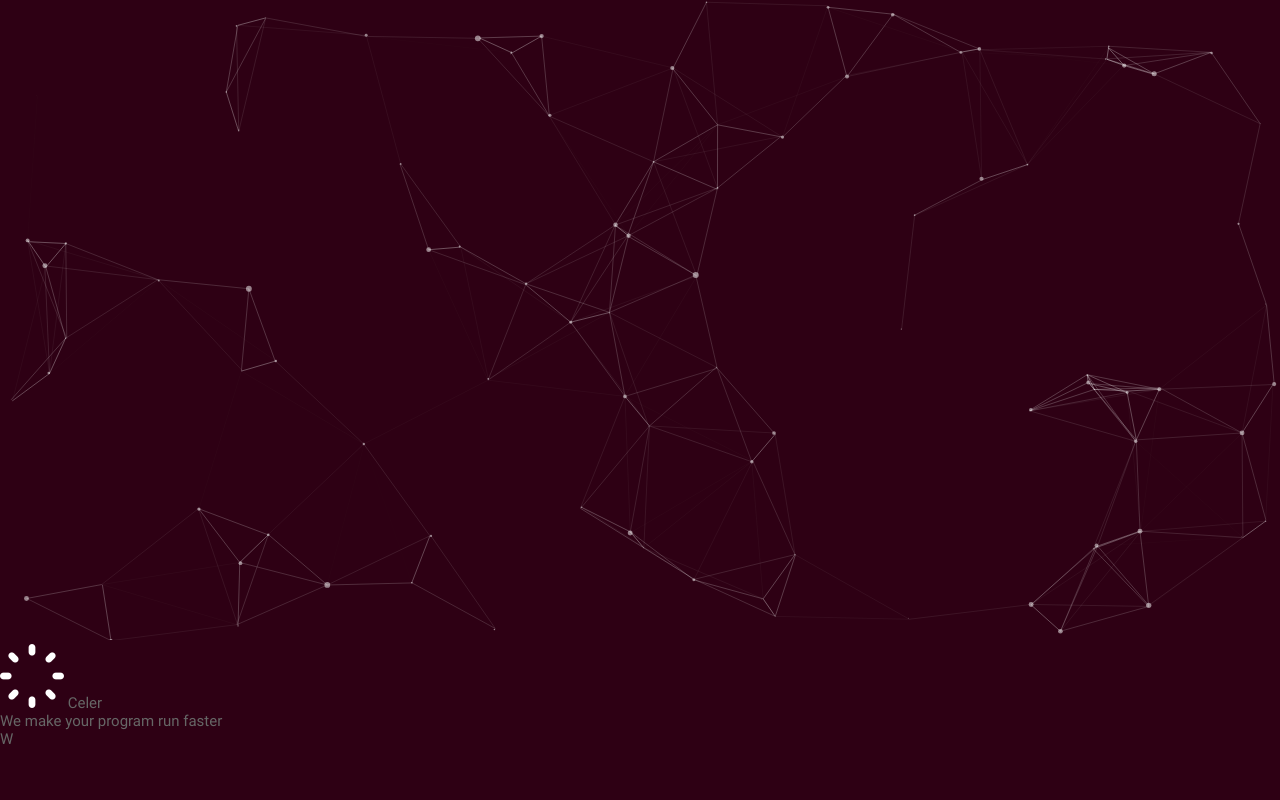
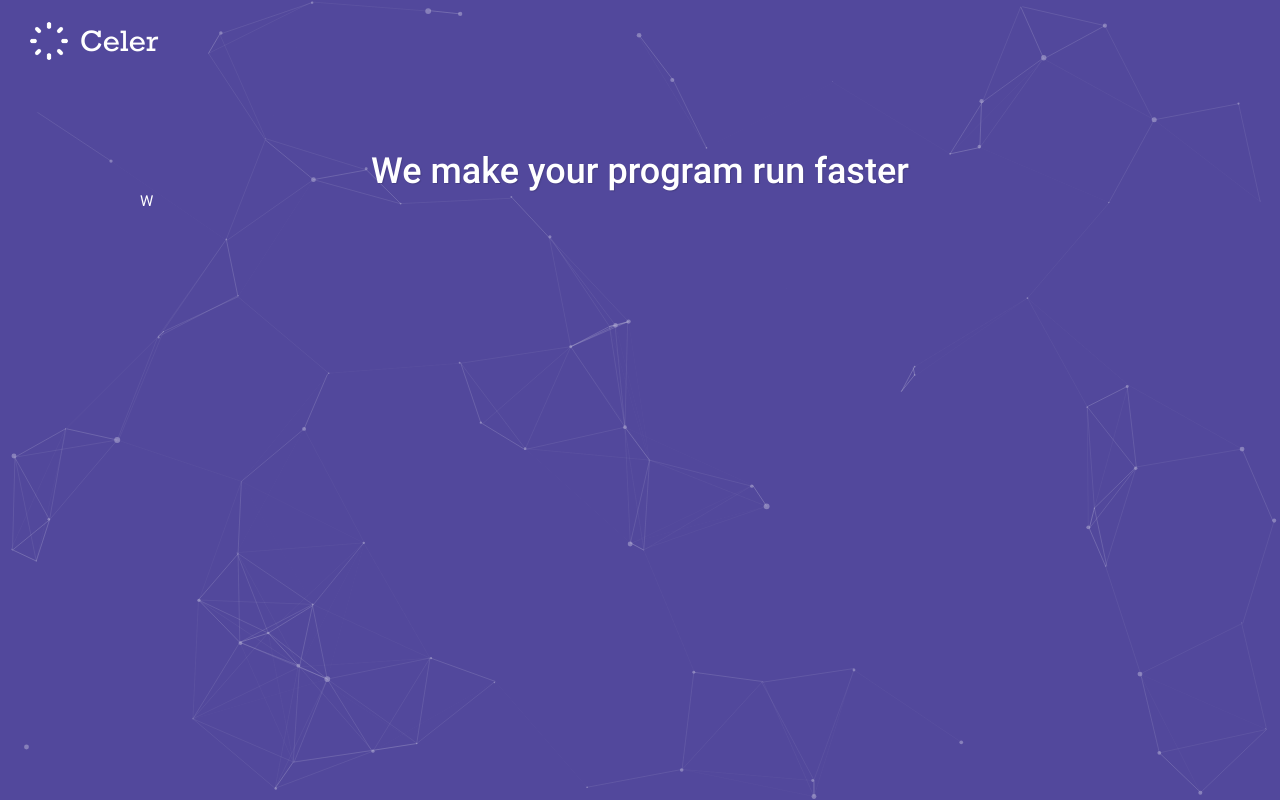
Before and after one commit to ramantehlan/Celer, a PHP site: page / in a window 1280 px wide. Run offline with PHP 8.4, Linux system fonts and the light colour scheme.

Commit message:
Minor changes

```diff
--- a/assets/css/comman-ui.css
+++ b/assets/css/comman-ui.css
@@ -6,9 +6,9 @@
        background-attachment:fixed;
        font-family:roboto-r;
        background-size:100%;
-       color:#666666;
+       color:#fff;
          background-attachment:fixed;
-         background-color:#2E0014;
+         background-color:#52489C;
 }
 
 body{
--- a/assets/css/index-ui.css
+++ b/assets/css/index-ui.css
@@ -0,0 +1,40 @@
+.top{width: 100%;
+    height:80px;
+    position:fixed;
+    top:0%;
+    left:0%;
+    /*background:#4B2142;*/
+}
+
+.logo img{width:38px;
+          height:38px;
+          float:left;
+          margin-right:12px;
+}
+
+.logo{line-height:38px;
+      font-size:30px;
+      font-family:rocko;
+       margin-top: 22px;
+       margin-left:30px;
+}
+
+#particles-js{
+  position:fixed;
+  top:0%;
+  left:0%;
+  width: 100%;
+  height: 100%;
+  opacity:0.6;
+}
+
+.body{width:1000px;
+      margin:0px auto;
+      margin-top:150px;
+}
+
+.heading{font-size:36px;
+        font-family:roboto-m;
+        text-align: center;
+        text-shadow:1px 1px 1px rgba(0,0,0,0.15);
+}
```
